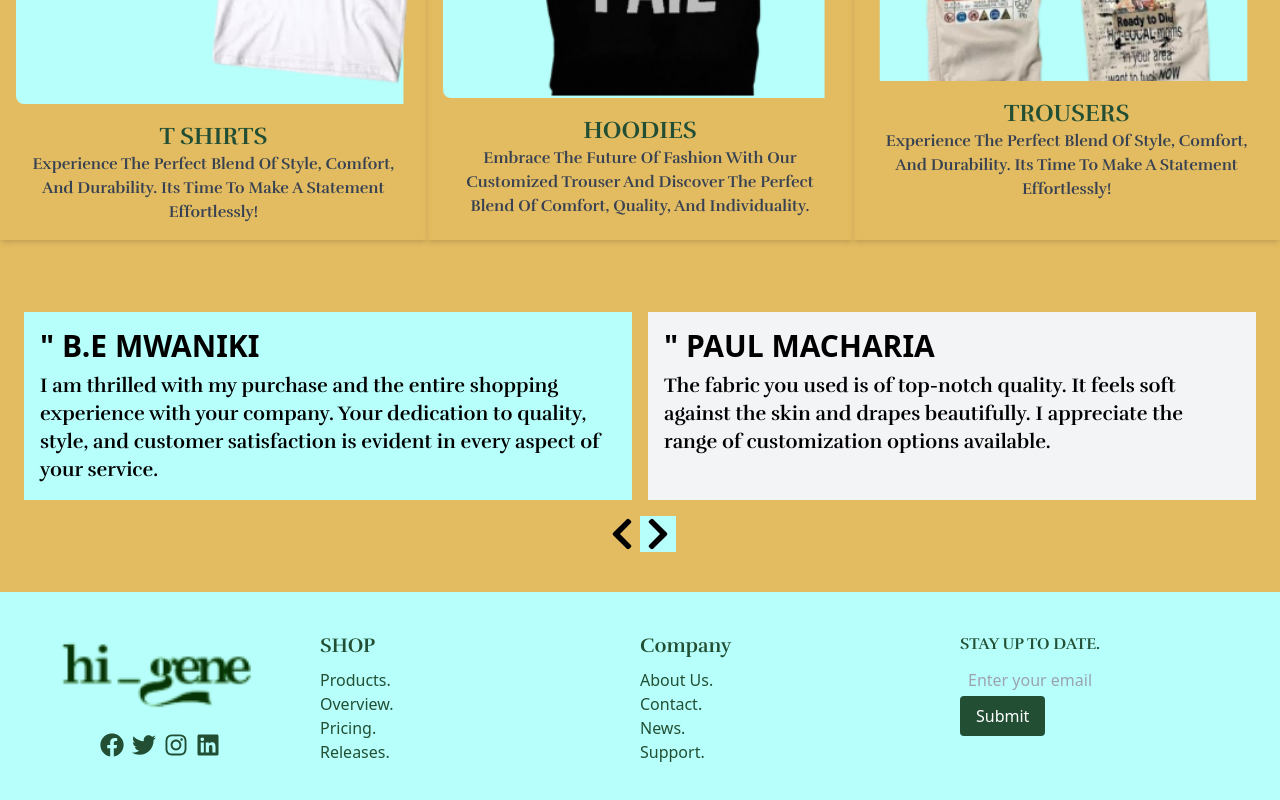
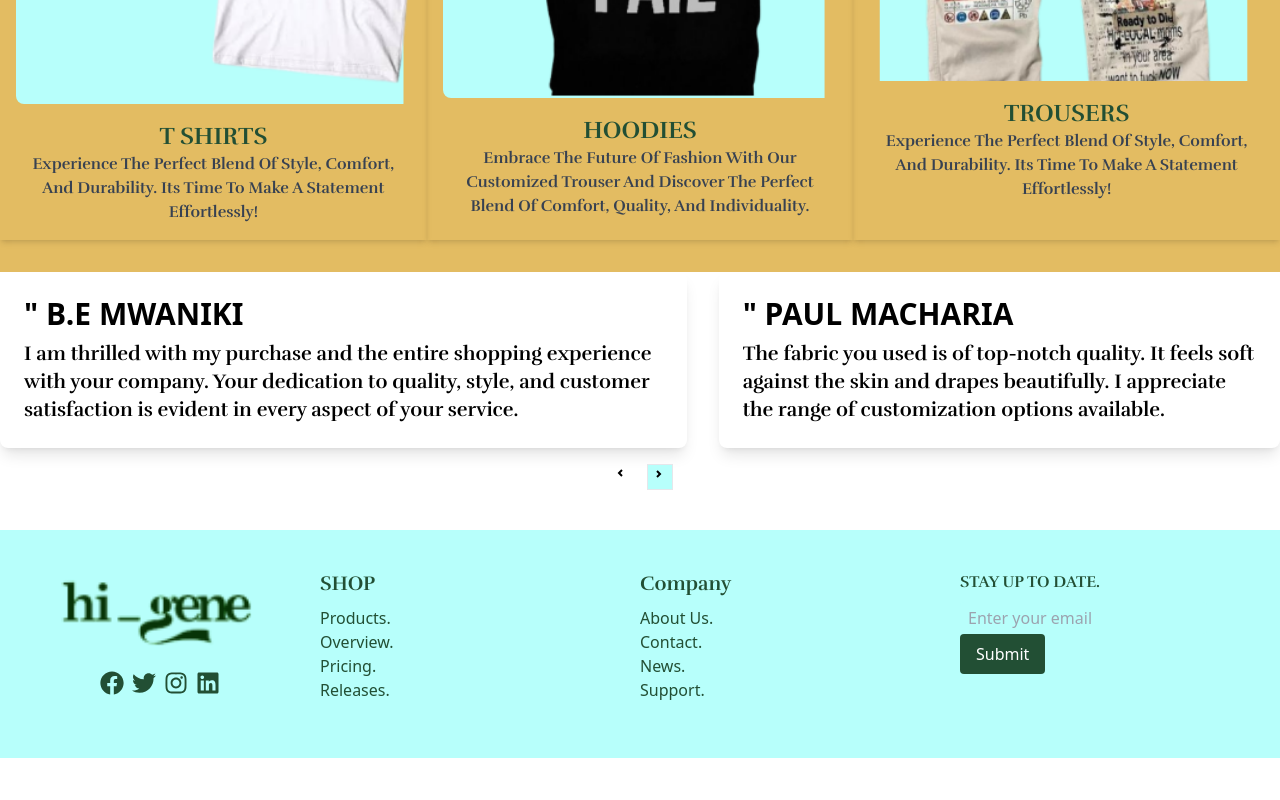
Before and after one commit to Sammienator/kim, a React (Create React App) app: page / in a window 1280 px wide. Shown: the part 3834-4634 px from the top of the page. After the commit the page ends 4592 px from the top, so only its background shows below. Built offline with nearby package versions, Linux system fonts and the light colour scheme.

Commit message:
final structure change for testimonial, hopefully

```diff
--- a/package.json
+++ b/package.json
@@ -6,6 +6,7 @@
     "@testing-library/jest-dom": "^5.17.0",
     "@testing-library/react": "^13.4.0",
     "@testing-library/user-event": "^13.5.0",
+    "aos": "^3.0.0-beta.6",
     "react": "^18.2.0",
     "react-dom": "^18.2.0",
     "react-icons": "^4.11.0",
--- a/src/components/Brest.js
+++ b/src/components/Brest.js
@@ -1,31 +1,90 @@
-import React from 'react';
-import { FaChevronLeft, FaChevronRight } from 'react-icons/fa';
+import React,{ useEffect } from 'react';
+// import { FaChevronLeft, FaChevronRight } from 'react-icons/fa';
+import AOS from 'aos';
 
 const TestimonialSection = () => {
+
+    useEffect(() => {
+        AOS.refresh(); // Refresh AOS whenever the component re-renders
+      }, []);
+
   return (
-    <div className=" bg-[#E3BC62]  py-10">
-      <div className="flex flex-col mx-6 rounded items-center">
-        <div className="flex flex-row items-center justify-center mb-4">
 
-          <div className="flex space-x-4">
-            <div className="w-full lg:w-1/2 p-4 bg-[#B7FFFB] mb-4 lg:mb-0">
+<>
+
+
+
+    <div className="flex flex-col md:flex-row justify-center items-center">
+      {/* Testimonial Cards */}
+      <div className="testimonial-card md:mr-4 mb-4 md:mb-0">
+        {/* Testimonial content */}
+        <div className="bg-white p-6 rounded-lg shadow-lg">
+          {/* Testimonial text */}
           <div className=" font-bold text-3xl mb-2">"  B.E MWANIKI</div>
               <p className='text-xl'>I am thrilled with my purchase and the entire shopping experience with your company. Your dedication to quality, style, and customer satisfaction is evident in every aspect of your service.</p>
         </div>
-            <div className="w-full lg:w-1/2 p-4 bg-gray-100">
+      </div>
+
+      <div className="testimonial-card md:ml-4 mb-4 md:mb-0">
+        {/* Testimonial content */}
+        <div className="bg-white p-6 rounded-lg shadow-lg">
+          {/* Testimonial text */}
           <div className=" font-bold text-3xl mb-2">"  PAUL MACHARIA</div>
               <p className='text-xl'>The fabric you used is of top-notch quality. It feels soft against the skin and drapes beautifully. I appreciate the range of customization options available.</p>
         </div>
       </div>
 
-        </div >
-        <div className='flex'> <FaChevronLeft className="text-4xl cursor-pointer hover:text-blue-500" />
-        <FaChevronRight className="text-4xl cborder bg-[#B7FFFB] cursor-pointer hover:bg-blue-500" />
 
     </div>
 
+     {/* Directional Icons */}
+     <div className="flex justify-center mt-4 mb-10">
+
+
+
+
+
+        {/* Right Icon */}
+        <div className="mx-2 text-3xl cursor-pointer hover:text-blue-500">
+          <svg
+            xmlns="http://www.w3.org/2000/svg"
+            viewBox="0 0 24 24"
+            width="24"
+            height="24"
+            fill="currentColor"
+          >
+            <path d="M15.707 11.293L14.293 12.707 10.586 9l3.707-3.707 1.414 1.414L13.414 9z" />
+          </svg>
         </div>
+
+
+        {/* Left Icon */}
+        <div className="mx-2  text-3xl border bg-[#B7FFFB] cursor-pointer hover:bg-blue-500" >
+
+          <svg
+            xmlns="http://www.w3.org/2000/svg"
+            viewBox="0 0 24 24"
+            width="24"
+            height="24"
+            fill="currentColor"
+          >
+            <path d="M8.293 11.293L9.707 12.707 13.414 9 9.707 5.293 8.293 6.707 10.586 9z" />
+          </svg>
         </div>
+
+
+      </div>
+
+
+
+
+
+
+
+
+</>
+
+
   );
 };
 
--- a/src/components/Footer.js
+++ /dev/null
@@ -1,38 +0,0 @@
-import React from 'react';
-import foo2 from "../assets/foo2.png"
-import foo3 from "../assets/foo3.png"
-import foo4 from "../assets/foo4.png"
-import foo5 from "../assets/foo5.png"
-
-const Footer = () => {
-  return (
-    <footer className="bg-[#B7FFFB] text-white py-8">
-      <div className="container mx-auto flex mt-10 flex-wrap">
-        {/* Column 1: Brand and Social Media Icons */}
-        <div className="w-full md:w-1/4 mb-6 md:mb-0">
-        <img class="rounded-xl" src={foo2} alt=""/>
-
-        </div>
-
-        {/* Column 2: Navbar Links */}
-        <div className="w-full md:w-1/4 mb-6 md:mb-0">
-        <img class="rounded-xl" src={foo3} alt=""/>
-
-
-        </div>
-
-        {/* Column 3: Company Links */}
-        <div className="w-full md:w-1/4 mb-6 md:mb-0">
-        <img class="rounded-xl" src={foo4} alt=""/>
-        </div>
-
-        {/* Column 4: Search Bar */}
-        <div className="w-full md:w-1/4">
-        <img class="rounded-xl" src={foo5} alt=""/>
-        </div>
-      </div>
-    </footer>
-  );
-};
-
-export default Footer;
--- a/src/components/Home.js
+++ b/src/components/Home.js
@@ -1,11 +1,18 @@
 
 
-import React from 'react';
+import React, { useEffect } from 'react';
 import pic1 from '../assets/pic1.png';
+import AOS from 'aos';
+
+
+const Home = () => {
 
 
 
-const Home = () => {
+
+  useEffect(() => {
+    AOS.refresh(); // Refresh AOS whenever the component re-renders
+  }, []);
   return (
 
     <div >
@@ -13,7 +20,8 @@ const Home = () => {
 
 
 <div class=" mx-auto flex px-5 py-5 md:flex-row flex-col items-center bg-[#B7FFFB]">
-    <div class="container lg:flex-grow flex flex-col md:items-start md:text-left mb-16 md:mb-0 items-center text-center">
+    <div data-aos="zoom-out-up"data-aos-easing="linear"
+     data-aos-duration="3000" class="container lg:flex-grow flex flex-col md:items-start md:text-left mb-16 md:mb-0 items-center text-center">
       <h1 class="title-font tracking-wide sm:text-5xl md:text-7xl xl:text-8xl mb-4 font-bold text-[#224F34] md:ml-16 ">Welcome to <br/> the world of <br/> style.
       </h1>
       <p class="mb-8 leading-relaxed  text-[#224F34] md:ml-16 ">Explore Our Curated Collection Of Stylish <br/> Clothing And Accessories Tailored to Your <br/> Unique Taste </p>
```
Also changed, not shown: 1 other file (tests, documents, lock files or other folders). Lines whose indentation alone changed are shown as unchanged.
